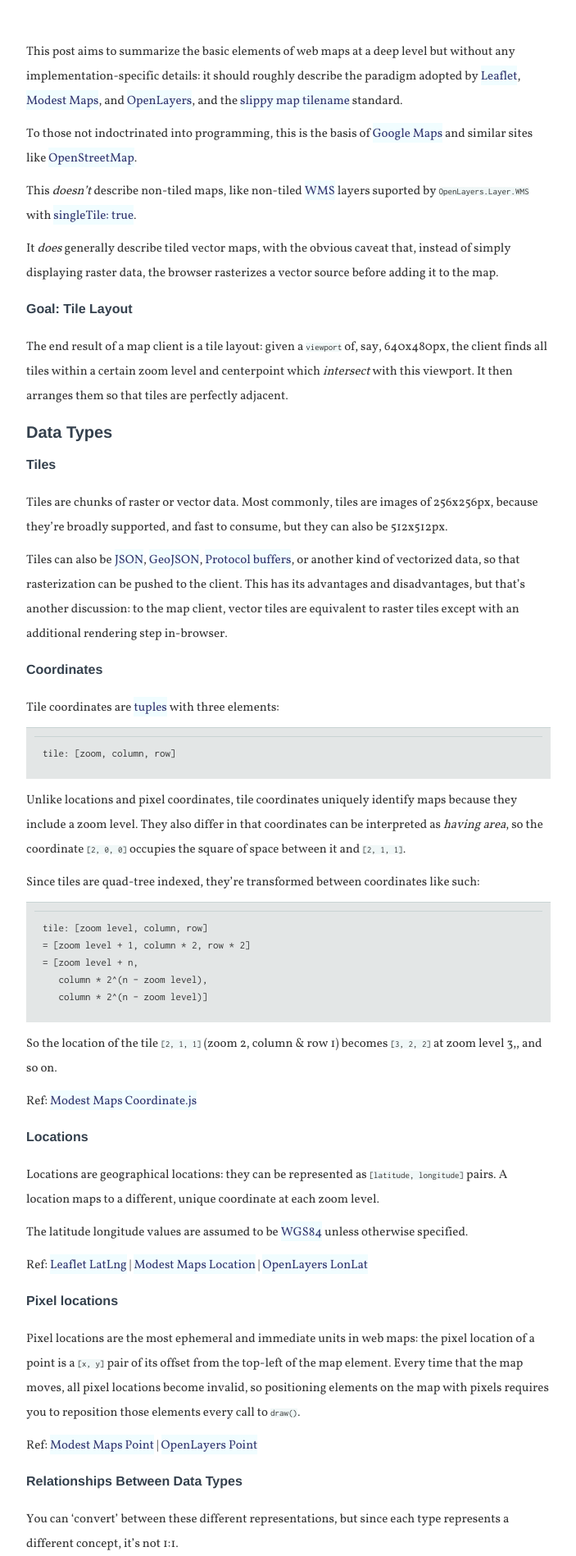
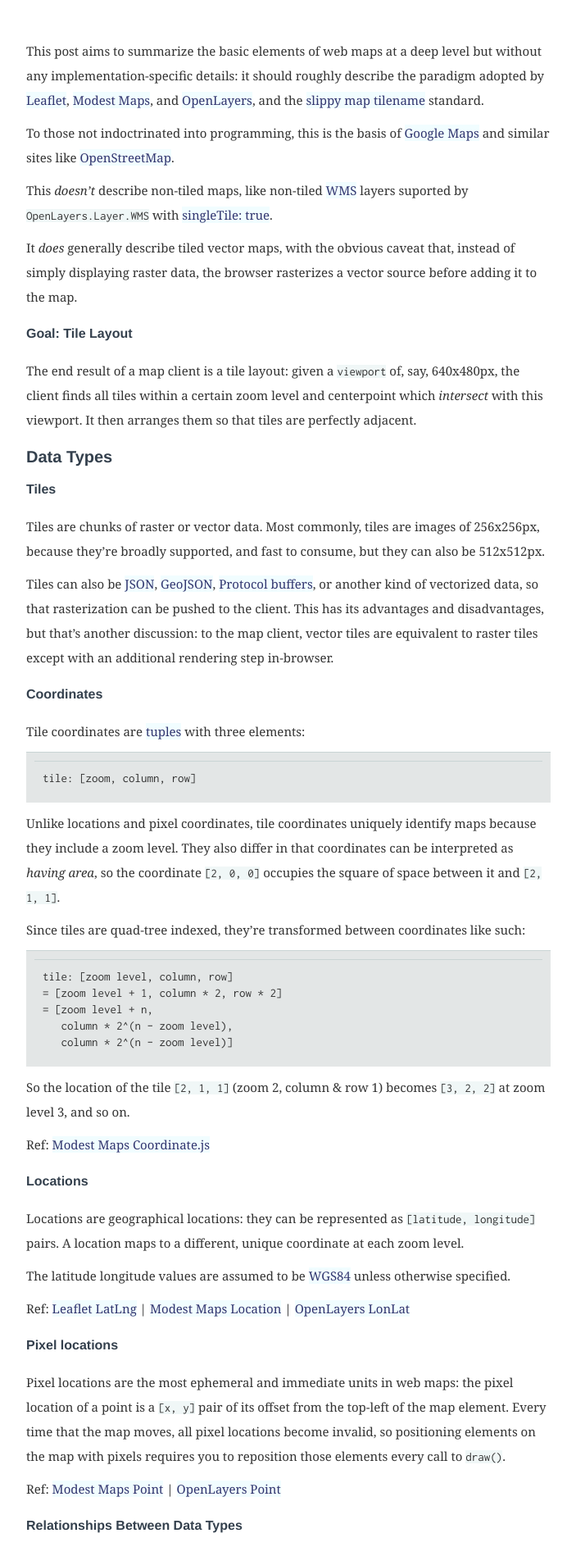
Before and after one commit to konklone/tmcw.github.com, a Jekyll site: the page built from _posts/2012-05-15-how-web-maps-work.md, in a window 1280 px wide. Shown: the part 414-2312 px from the top of the page at 82% size, without its empty margins (288-991 px from the left). Built offline with Jekyll 4.4.1, drawn with Linux system fonts in a browser that asks for light colours; Markdown is read by kramdown in place of the engine named in the settings; comment, search, counter and statistics services are not loaded.

Commit message:
Font rework again

```diff
--- a/_posts/2012-05-15-how-web-maps-work.md
+++ b/_posts/2012-05-15-how-web-maps-work.md
@@ -78,7 +78,7 @@ coordinates like such:
        column * 2^(n - zoom level)]
 
 So the location of the tile `[2, 1, 1]` (zoom 2, column & row 1) becomes `[3, 2, 2]`
-at zoom level 3,, and so on.
+at zoom level 3, and so on.
 
 Ref: [Modest Maps Coordinate.js](https://github.com/modestmaps/modestmaps-js/blob/master/src/coordinate.js)
 
--- a/css/screen.css
+++ b/css/screen.css
@@ -5,11 +5,10 @@
  *
  * */
 
-@import url("font/Inconsolata/stylesheet.css");
-@import url("font/Vollkorn/stylesheet.css");
+@import url("/css/font/Inconsolata/stylesheet.css");
 
 p, li {
-  font: 15px/30px 'VollkornRegular', 'Georgia', Palatino, 'Palatino Linotype', Times, 'Times New Roman', serif;
+  font: 15px/30px 'Georgia', Palatino, 'Palatino Linotype', Times, 'Times New Roman', serif;
 }
 
 html {
@@ -218,12 +217,12 @@ div.image-cube a:hover {
 }
 
 p code, .highlight {
-  font: 11px/20px 'InconsolataMedium',Monaco,"Courier New","DejaVu Sans Mono","Bitstream Vera Sans Mono",monospace;
+  font: 15px/20px 'InconsolataMedium',Monaco,"Courier New","DejaVu Sans Mono","Bitstream Vera Sans Mono",monospace;
   background-color:#f0f7f7;
 }
 
 pre code {
-  font: 13px/20px 'InconsolataMedium',Monaco,"Courier New","DejaVu Sans Mono","Bitstream Vera Sans Mono",monospace;
+  font: 15px/20px 'InconsolataMedium',Monaco,"Courier New","DejaVu Sans Mono","Bitstream Vera Sans Mono",monospace;
 }
 
 .highlight, blockquote {
```
